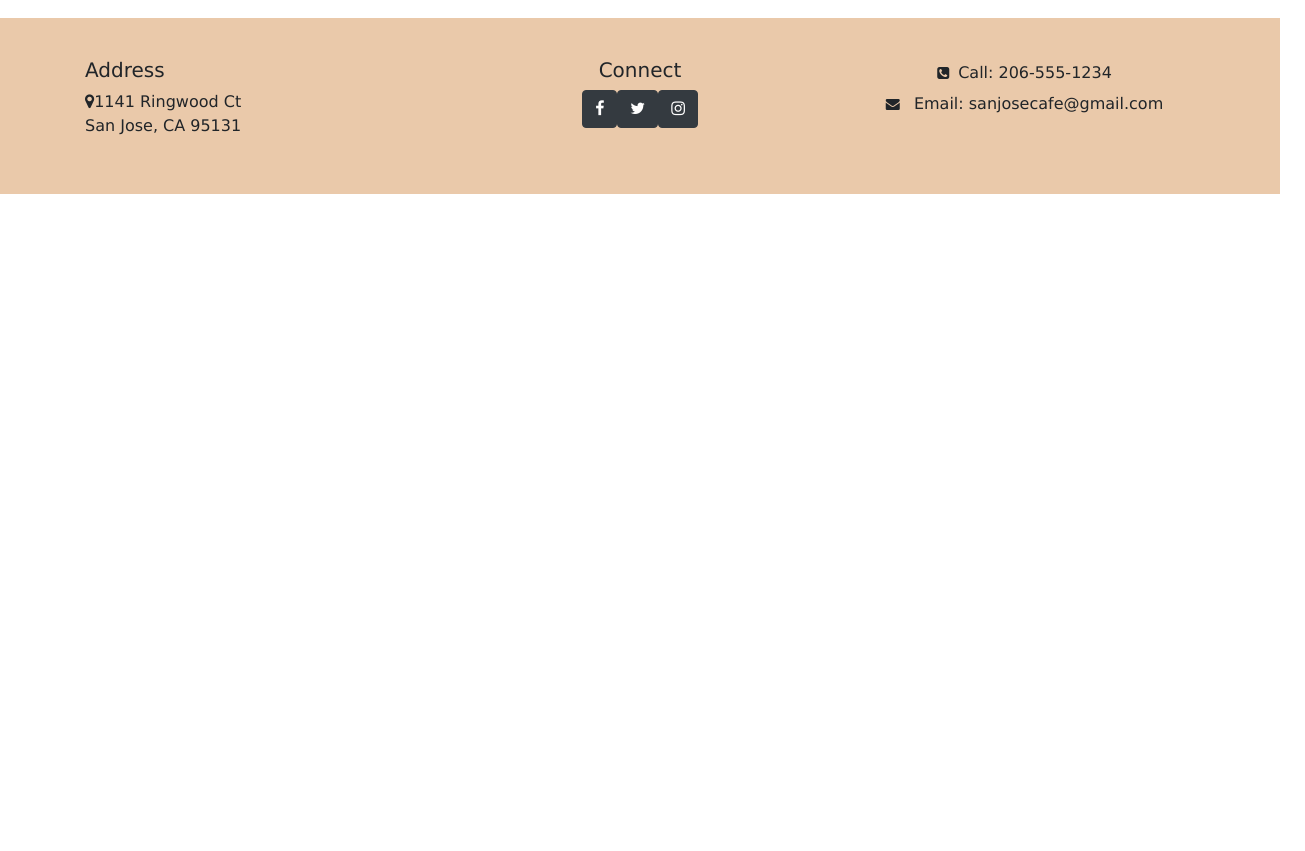
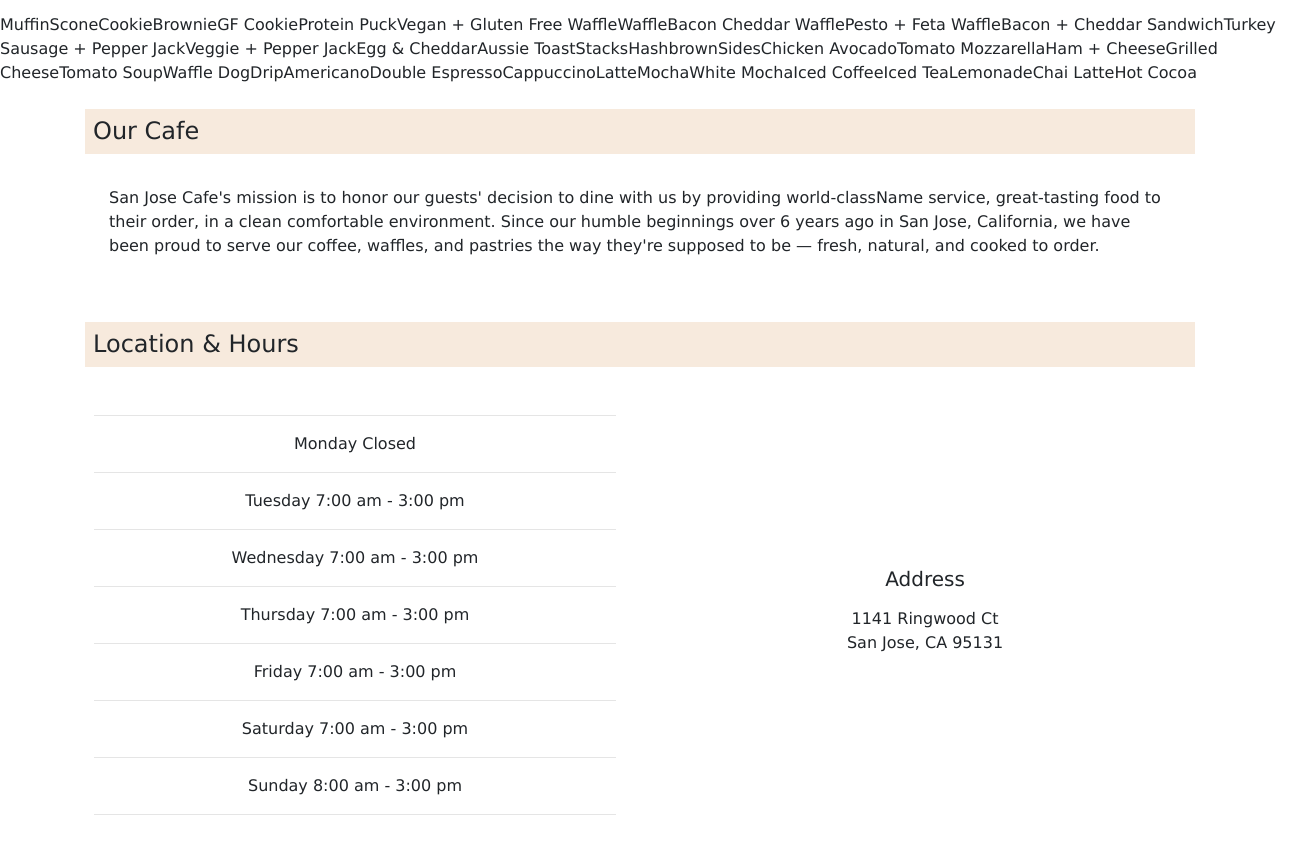
Before and after one commit to mnajjar2008/cafereact, a React (Create React App) app: page / in a window 1280 px wide. Shown: the part 246-1097 px from the top of the page, 1305 px wide, since content can reach past the window. Before the commit the page ends 800 px from the top, so only its background shows below. Built offline with nearby package versions, Linux system fonts and the light colour scheme.

Commit message:
about component created, menu component started

```diff
--- a/src/components/AboutComponent.js
+++ b/src/components/AboutComponent.js
@@ -0,0 +1,96 @@
+import React from 'react';
+
+function About(props) {
+    return (
+        <div className="container">
+            <section className="row mt-4">
+                <div className="col-12">
+                    <h4 className="about-section-title p-2">Our Cafe</h4>
+                    <p className="p-4">
+                        San Jose Cafe's mission is to honor our guests' decision to dine with us by providing world-className service, great-tasting food to their order, in a clean comfortable environment. Since our humble beginnings over 6 years ago in
+                        San Jose, California, we have been proud to serve our coffee, waffles, and pastries the way they're supposed to be — fresh, natural, and cooked to order.
+                    </p>
+                </div>
+            </section>
+            <section className="row mt-4">
+                <div className="col-12">
+                    <h4 className="about-section-title p-2">Location & Hours</h4>
+                </div>
+                <div className="col-6 text-center p-4">
+                    <hr />
+                    Monday Closed
+                    <hr />
+                    Tuesday 7:00 am - 3:00 pm
+                    <hr />
+                    Wednesday 7:00 am - 3:00 pm
+                    <hr />
+                    Thursday 7:00 am - 3:00 pm
+                    <hr />
+                    Friday 7:00 am - 3:00 pm
+                    <hr />
+                    Saturday 7:00 am - 3:00 pm
+                    <hr />
+                    Sunday 8:00 am - 3:00 pm
+                    <hr />
+                </div>
+                <div className="col-6 p-4 align-self-center text-center">
+                    <h5 className="p-2">Address</h5>
+                    <address>
+                        1141 Ringwood Ct <br />
+                        San Jose, CA 95131
+                    </address>
+                </div>
+            </section>
+
+            <section className="row mt-4">
+                <div className="col-12">
+                    <h4 className="about-section-title p-2">Email US</h4>
+                    <form className="pt-4">
+                        <div className="form-group row">
+                            <label htmlFor="Name" className="col-md-3 col-form-label">
+                                Name
+                            </label>
+                            <div className="col-md-9">
+                                <input type="text" className="form-control" id="Name" name="Name" placeholder="Name" />
+                            </div>
+                        </div>
+
+                        <div className="form-group row">
+                            <label htmlFor="areaCode" className="col-md-3 col-form-label">
+                                Phone Number
+                            </label>
+                            <div className="col-7 col-md-5">
+                                <input type="tel" className="form-control" id="areaCode" name="areaCode" placeholder="Phone Number" />
+                            </div>
+                        </div>
+                        <div className="form-group row">
+                            <label htmlFor="email" className="col-md-3 col-form-label">
+                                Email
+                            </label>
+                            <div className="col-md-9">
+                                <input type="email" className="form-control" id="email" name="email" placeholder="Email" />
+                            </div>
+                        </div>
+
+                        <div className="form-group row">
+                            <label htmlFor="message" className="col-md-3 col-form-label">
+                                Message
+                            </label>
+                            <div className="col-md-9">
+                                <textarea className="form-control" id="message" name="feedback" rows="4"></textarea>
+                            </div>
+                        </div>
+                        <div className="form-group row">
+                            <div className="offset-md-3 col-md-10">
+                                <button type="submit" className="btn btn-md btn-dark">
+                                    Send
+                                </button>
+                            </div>
+                        </div>
+                    </form>
+                </div>
+            </section>
+        </div>
+    );
+}
+export default About;
--- a/src/components/MainComponent.js
+++ b/src/components/MainComponent.js
@@ -3,37 +3,31 @@ import React, { Component } from 'react';
 import Header from './HeaderComponent';
 import Footer from './FooterComponent';
 import Home from './HomeComponent';
-
+import {items} from "../shared/items"
 import About from './AboutComponent';
 import { Switch, Route, Redirect } from 'react-router-dom';
+import Menu from './MenuComponent';
 
+class Main extends Component {
+constructor(props) {
+  super(props)
 
-class Main extends Component{
-
-
-render(){
-
-
-
-
-
-
-
-return(
-
-<div>
-<Header></Header>
-<Footer></Footer>
-
-</div>
-
-
-)
-
-
-
+  this.state = {
+     items:items
+  }
 }
 
 
+    render() {
+        return (
+            <div>
+                <Header />
+                <div>{this.state.items.map(item=>item.name)} </div>
+                <About />
+                <Menu items={this.state.items} />
+                <Footer />
+            </div>
+        );
+    }
 }
-export default Main
+export default Main;
--- a/src/components/MenuComponent.js
+++ b/src/components/MenuComponent.js
@@ -0,0 +1,127 @@
+import React from 'react';
+
+function Menu(props) {
+    const pastries = props.items
+        .filter(item => item.category === 'pastries')
+        .map(item => {
+            return (
+                <React.Fragment>
+                    <h5 className="col-6">{item.name}</h5>
+                    <h5 className="col">${item.price}</h5>
+                </React.Fragment>
+            );
+        });
+
+    return (
+        <div className="container">
+            <h2 className="text-center mb-3">Our Menu</h2>
+
+            <hr className="hrstyle" />
+            <h4 className="text-center">Pastries</h4>
+            <hr className="hrstyle" />
+
+            <div className="row mx-auto p-md-4">{pastries} </div>
+
+            <hr className="hrstyle" />
+            <h4 className="text-center">Waffles</h4>
+            <hr className="hrstyle" />
+            <div className="row p-md-4">
+                <div className="col-10">
+                    <h5>Vegan + Gluten Free Waffle</h5>
+                    <h5>Waffle</h5>
+                    <h5>Bacon Cheddar Waffle</h5>
+                    <h5>Pesto + Feta Waffle</h5>
+                </div>
+                <div className="col-2 text-right">
+                    <h5>$6.25</h5>
+                    <h5>$3.99</h5>
+                    <h5>$4.99</h5>
+                    <h5>$4.99</h5>
+                </div>
+            </div>
+
+            <hr className="hrstyle" />
+            <h4 className="text-center">Breakfast</h4>
+            <hr className="hrstyle" />
+            <div className="row p-md-4">
+                <div className="col-10">
+                    <h5>Bacon + Cheddar Sandwich</h5>
+                    <h5>Turkey Sausage + Pepper Jack</h5>
+                    <h5>Veggie + Pepper Jack</h5>
+                    <h5>Egg & Cheddar</h5>
+                    <h5>Aussie Toast</h5>
+                    <h5>Stacks</h5>
+                    <h5>Hashbrown</h5>
+                    <h5>Sides</h5>
+                </div>
+                <div className="col-2 text-right">
+                    <h5>$5.00</h5>
+                    <h5>$5.99</h5>
+                    <h5>$4.99</h5>
+                    <h5>$4.00</h5>
+                    <h5>$2.99</h5>
+                    <h5>$3.99</h5>
+                    <h5>$2.00</h5>
+                    <h5>$1.99</h5>
+                </div>
+            </div>
+
+            <hr className="hrstyle" />
+            <h4 className="text-center">Lunch</h4>
+            <hr className="hrstyle" />
+            <div className="row p-md-4">
+                <div className="col-10">
+                    <h5>Chicken Avocado</h5>
+                    <h5>Tomato Mozzarella</h5>
+                    <h5>Ham + Cheese</h5>
+                    <h5>Grilled Cheese</h5>
+                    <h5>Tomato Soup</h5>
+                    <h5>Waffle Dog</h5>
+                </div>
+                <div className="col-2 text-right">
+                    <h5>$6.99</h5>
+                    <h5>$5.99</h5>
+                    <h5>$6.50</h5>
+                    <h5>$3.99</h5>
+                    <h5>$3.00</h5>
+                    <h5>$2.99</h5>
+                </div>
+            </div>
+
+            <hr className="hrstyle" />
+            <h4 className="text-center">Drinks</h4>
+            <hr className="hrstyle" />
+            <div className="row p-md-4">
+                <div className="col-10">
+                    <h5>Drip</h5>
+                    <h5>Americano</h5>
+                    <h5>Double Espresso</h5>
+                    <h5>Cappuccino</h5>
+                    <h5>Latte</h5>
+                    <h5>Mocha</h5>
+                    <h5>White Mocha</h5>
+                    <h5>Iced Coffee</h5>
+                    <h5>Iced Tea</h5>
+                    <h5>Lemonade</h5>
+                    <h5>Chai Latte</h5>
+                    <h5>Hot Cocoa</h5>
+                </div>
+                <div className="col-2 text-right">
+                    <h5>$1.99</h5>
+                    <h5>$2.99</h5>
+                    <h5>$2.99</h5>
+                    <h5>$1.99</h5>
+                    <h5>$2.99</h5>
+                    <h5>$3.99</h5>
+                    <h5>$3.99</h5>
+                    <h5>$2.99</h5>
+                    <h5>$1.99</h5>
+                    <h5>$2.99</h5>
+                    <h5>$2.99</h5>
+                    <h5>$2.99</h5>
+                </div>
+            </div>
+        </div>
+    );
+}
+export default Menu;
--- a/src/shared/products.js
+++ b/src/shared/items.js
@@ -1,4 +1,4 @@
-export const products = [
+export const items = [
     {
         id: 0,
 
```
